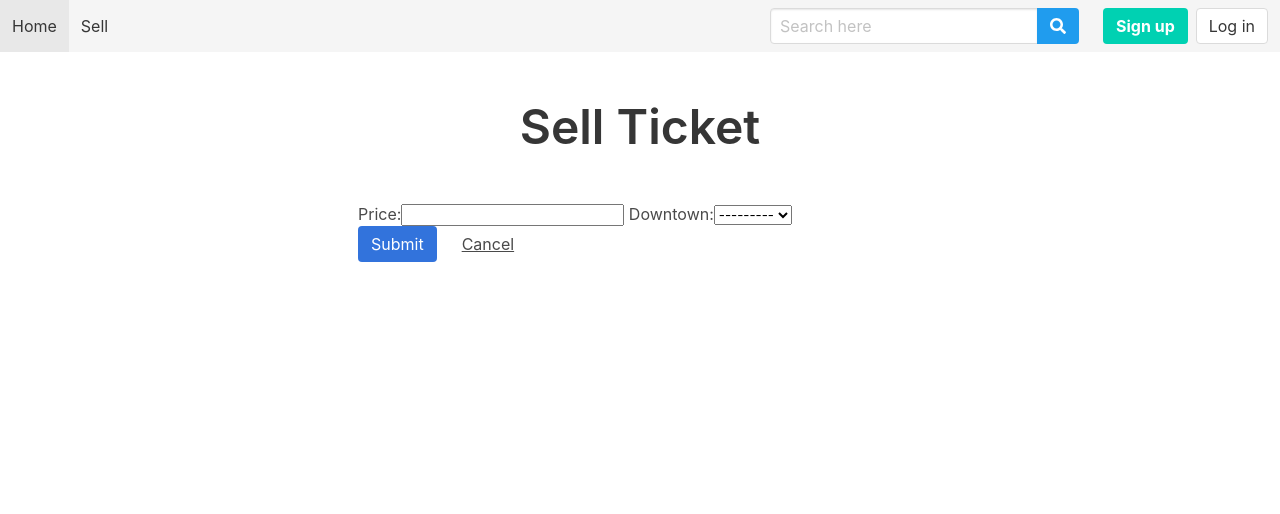
After one commit to ArmaanT/downtown-marketplace, a Django app: page /sell/ in a window 1280 px wide. The commit adds this page. Shown: the top 514 px of the page. Run offline with Django 3.2, Linux system fonts and the light colour scheme; data that the repository does not hold is empty; some libraries are stand-ins or nearby versions.

Commit message:
Sell tickets

```diff
--- a/main/forms.py
+++ b/main/forms.py
@@ -1,6 +1,8 @@
 from django import forms
 from django.contrib.auth import get_user_model
 from django.contrib.auth.forms import UserCreationForm
+
+from main.models import Ticket
 
 
 class SignupForm(UserCreationForm):
@@ -18,3 +20,12 @@
         if commit:
             user.save()
         return user
+
+class SellForm(forms.ModelForm):
+    class Meta:
+        model = Ticket
+        exclude = ('seller',)
+
+    def __init__(self, *args, **kwargs):
+        self.seller = kwargs.pop('user')
+        super(SellForm, self).__init__(*args, **kwargs)
--- a/main/templates/main/base.html
+++ b/main/templates/main/base.html
@@ -12,12 +12,13 @@
   <nav class="navbar is-light" role="navigation" aria-label="main navigation">
     <div id="navbarBasicExample" class="navbar-menu">
       <div class="navbar-start">
-        <a href="/" class="navbar-item">Home</a>
+        <a href="{% url 'home' %}" class="navbar-item">Home</a>
+        <a href="{% url 'sell' %} " class="navbar-item">Sell</a>
       </div>
     </div>
     <div class="navbar-end">
       <div class="navbar-item">
-        <form method="get" action="/">
+        <form method="get" action="{% url 'home' %}">
           <div class="field has-addons">
             <div class="control">
               <input id="search-box" class="input" name="query" type="text" placeholder="Search here"/>
--- /dev/null
+++ b/main/templates/main/sell.html
@@ -0,0 +1,25 @@
+{% extends 'main/base.html' %}
+{% load bulma_tags %}
+
+{% block header %}
+<h1 class="title is-1 has-text-centered">Sell Ticket</h1>
+{% endblock %}
+
+{% block content %}
+<div class="columns is-desktop">
+  <div class="column is-6 is-offset-3">
+    <form method="post">
+      {% csrf_token %}
+      {{ form|bulma }}
+      <div class="field is-grouped">
+        <div class="control">
+          <button type="submit" class="button is-link">Submit</button>
+        </div>
+        <div class="control">
+          <a href="{% url 'home' %}" class="button is-text">Cancel</a>
+        </div>
+      </div>
+    </form>
+  </div>
+</div>
+{% endblock %}
--- a/main/urls.py
+++ b/main/urls.py
@@ -1,15 +1,16 @@
 from django.contrib.auth.views import LoginView, LogoutView
 from django.urls import path
 
-from main.views import FollowView, HomeView, ProfileView, SignupView, UnfollowView
+from main.views import FollowView, HomeView, ProfileView, SellView, SignupView, UnfollowView
 
 
 urlpatterns = [
-    path('', HomeView.as_view()),
+    path('', HomeView.as_view(), name='home'),
     path('accounts/follow/', FollowView.as_view()),
     path('accounts/unfollow/', UnfollowView.as_view()),
     path('accounts/login/', LoginView.as_view(template_name='main/login.html'), name='login'),
     path('accounts/logout/', LogoutView.as_view(next_page='/'), name='logout'),
     path('accounts/signup/', SignupView.as_view(), name='signup'),
-    path('accounts/profile/<slug:username>/', ProfileView.as_view(), name='profile')
+    path('accounts/profile/<slug:username>/', ProfileView.as_view(), name='profile'),
+    path('sell/', SellView.as_view(), name='sell'),
 ]
--- a/main/views.py
+++ b/main/views.py
@@ -1,15 +1,15 @@
 from django.contrib.auth import get_user_model
 from django.contrib.auth.decorators import login_required
 from django.db.models import Q
-from django.http import HttpResponse
+from django.http import HttpResponse, HttpResponseRedirect
 from django.shortcuts import get_object_or_404
 from django.urls import reverse_lazy
 from django.utils.decorators import method_decorator
 from django.views import View
-from django.views.generic import TemplateView
+from django.views.generic import CreateView, TemplateView
 from django.views.generic.edit import FormView
 
-from main.forms import SignupForm
+from main.forms import SellForm, SignupForm
 from main.models import Downtown
 
 
@@ -68,6 +68,23 @@
         return super().form_valid(form)
 
 
+class SellView(CreateView):
+    template_name = 'main/sell.html'
+    form_class = SellForm
+    success_url = reverse_lazy('home')
+
+    def form_valid(self, form):
+        self.object = form.save(commit=False)
+        self.object.seller = self.request.user
+        self.object.save()
+        return HttpResponseRedirect(self.get_success_url())
+
+    def get_form_kwargs(self, *args, **kwargs):
+        kwargs = super(SellView, self).get_form_kwargs(*args, **kwargs)
+        kwargs['user'] = self.request.user
+        return kwargs
+
+
 class ProfileView(TemplateView):
     template_name = 'main/profile.html'
 
```
